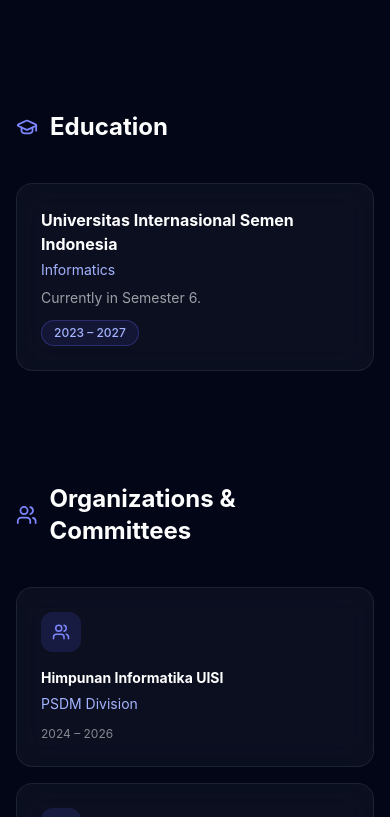
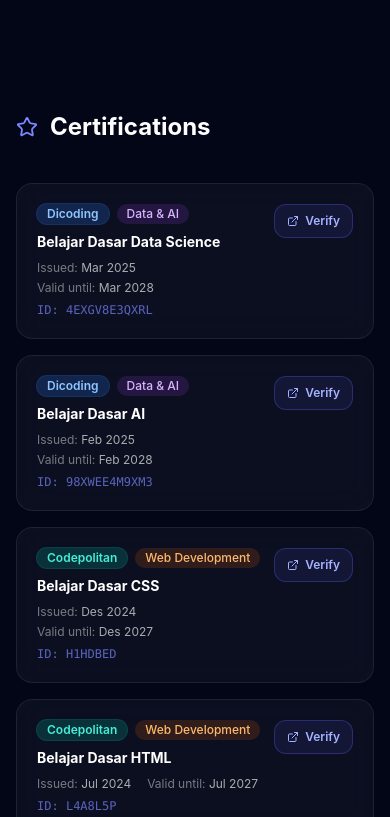
Before and after one commit to anomali01/web-profile, a React (Vite) app: page / in a window 390 px wide. Shown: the part 5047-5864 px from the top of the page. Built offline with nearby package versions, Linux system fonts and the light colour scheme.

Commit message:
feat: implement personal portfolio website with interactive UI and animated components

```diff
--- a/src/App.tsx
+++ b/src/App.tsx
@@ -80,7 +80,7 @@
 function NavBar({ active }: { active: string }) {
   const [open, setOpen] = useState(false)
   const [scrolled, setScrolled] = useState(false)
-  const links = ['about', 'experience', 'skills', 'education', 'organizations', 'contact']
+  const links = ['about', 'experience', 'skills', 'certifications', 'education', 'organizations', 'contact']
 
   useEffect(() => {
     const h = () => setScrolled(window.scrollY > 20)
@@ -472,6 +472,55 @@
   )
 }
 
+function Certifications() {
+  return (
+    <section id="certifications" className="scroll-mt-20 py-14">
+      <div className="mx-auto max-w-6xl px-4 sm:px-6">
+        <FadeIn>
+          <div className="mb-10 flex items-center gap-3">
+            <Star size={22} className="text-indigo-400" />
+            <h2 className="text-2xl font-bold text-white sm:text-3xl">Certifications</h2>
+          </div>
+        </FadeIn>
+        <div className="grid gap-4 sm:grid-cols-2">
+          {PROFILE.certifications.map((cert, i) => (
+            <FadeIn key={cert.code} delay={i * 100}>
+              <div className="glass glass-hover card-shimmer p-5 h-full">
+                <div className="flex items-start justify-between gap-3">
+                  <div className="flex-1 min-w-0">
+                    <div className="flex items-center gap-2 mb-2">
+                      <span className={`shrink-0 rounded-full px-2.5 py-0.5 text-xs font-semibold ${
+                        cert.issuer === 'Dicoding'
+                          ? 'bg-blue-500/20 text-blue-300 ring-1 ring-blue-500/30'
+                          : 'bg-teal-500/20 text-teal-300 ring-1 ring-teal-500/30'
+                      }`}>{cert.issuer}</span>
+                      <span className={`shrink-0 rounded-full px-2.5 py-0.5 text-xs font-medium ${
+                        cert.category === 'Data & AI'
+                          ? 'bg-purple-500/15 text-purple-300'
+                          : 'bg-orange-500/15 text-orange-300'
+                      }`}>{cert.category}</span>
+                    </div>
+                    <div className="text-sm font-bold text-white">{cert.title}</div>
+                    <div className="mt-2 flex flex-wrap gap-x-4 gap-y-1 text-xs text-white/45">
+                      <span>Issued: <span className="text-white/65">{cert.date}</span></span>
+                      <span>Valid until: <span className="text-white/65">{cert.validUntil}</span></span>
+                    </div>
+                    <div className="mt-1.5 font-mono text-xs text-indigo-400/70">ID: {cert.code}</div>
+                  </div>
+                  <a href={cert.url} target="_blank" rel="noreferrer"
+                    className="btn-glow shrink-0 inline-flex items-center gap-1.5 rounded-xl border border-indigo-500/30 bg-indigo-500/10 px-3 py-2 text-xs font-semibold text-indigo-300 transition hover:bg-indigo-500/20">
+                    <ExternalLink size={12} /> Verify
+                  </a>
+                </div>
+              </div>
+            </FadeIn>
+          ))}
+        </div>
+      </div>
+    </section>
+  )
+}
+
 function BackToTop() {
   const [show, setShow] = useState(false)
   useEffect(() => {
@@ -487,7 +536,7 @@
 }
 
 export default function App() {
-  const navIds = ['about', 'experience', 'skills', 'education', 'organizations', 'contact']
+  const navIds = ['about', 'experience', 'skills', 'certifications', 'education', 'organizations', 'contact']
   const active = useScrollSpy(navIds)
 
   return (
@@ -533,6 +582,7 @@
 
         <Experience />
         <Skills />
+        <Certifications />
         <Education />
         <Organizations />
         <Contact />
--- a/src/data.ts
+++ b/src/data.ts
@@ -80,6 +80,44 @@
       date: 'Sep 2025',
     },
   ],
+  certifications: [
+    {
+      title: 'Belajar Dasar Data Science',
+      issuer: 'Dicoding',
+      date: 'Mar 2025',
+      validUntil: 'Mar 2028',
+      code: '4EXGV8E3QXRL',
+      url: 'https://www.dicoding.com/certificates/4EXGV8E3QXRL',
+      category: 'Data & AI',
+    },
+    {
+      title: 'Belajar Dasar AI',
+      issuer: 'Dicoding',
+      date: 'Feb 2025',
+      validUntil: 'Feb 2028',
+      code: '98XWEE4M9XM3',
+      url: 'https://www.dicoding.com/certificates/98XWEE4M9XM3',
+      category: 'Data & AI',
+    },
+    {
+      title: 'Belajar Dasar CSS',
+      issuer: 'Codepolitan',
+      date: 'Des 2024',
+      validUntil: 'Des 2027',
+      code: 'H1HDBED',
+      url: 'https://www.codepolitan.com/c/H1HDBED/',
+      category: 'Web Development',
+    },
+    {
+      title: 'Belajar Dasar HTML',
+      issuer: 'Codepolitan',
+      date: 'Jul 2024',
+      validUntil: 'Jul 2027',
+      code: 'L4A8L5P',
+      url: 'https://www.codepolitan.com/c/L4A8L5P/',
+      category: 'Web Development',
+    },
+  ],
   skills: [
     {
       name: 'JavaScript',
```
